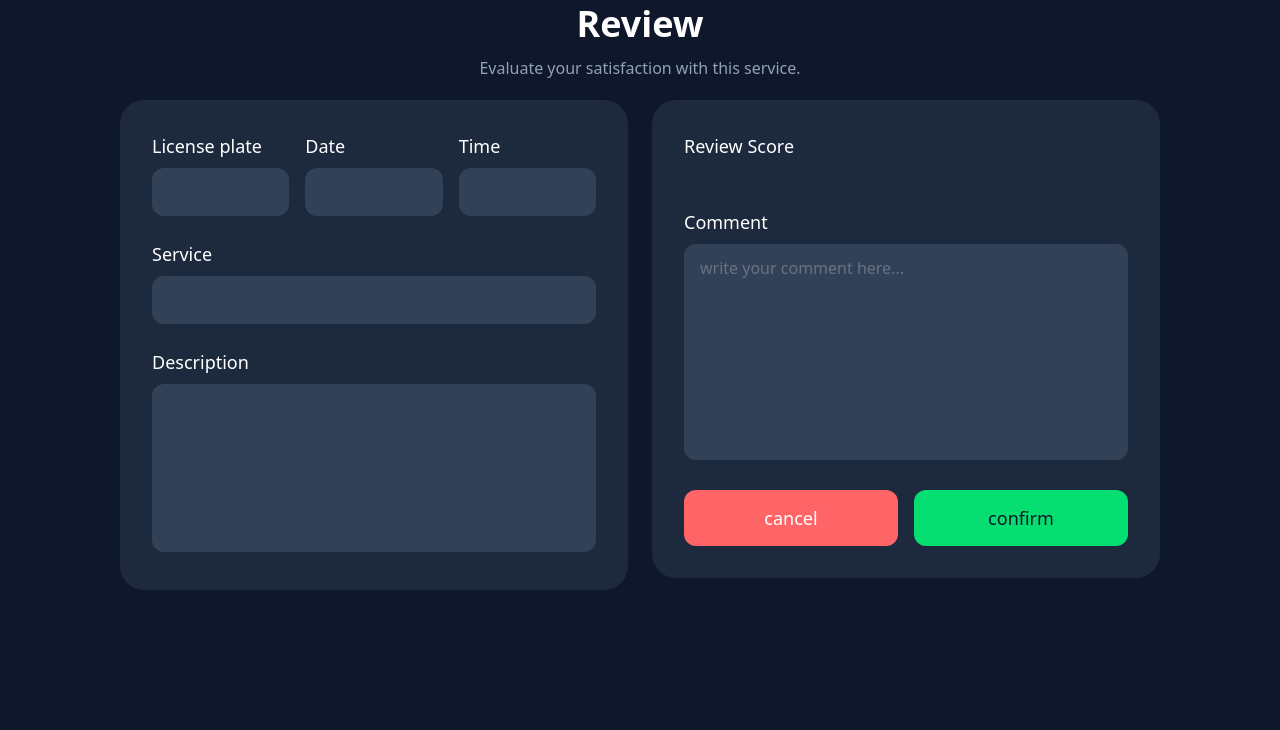
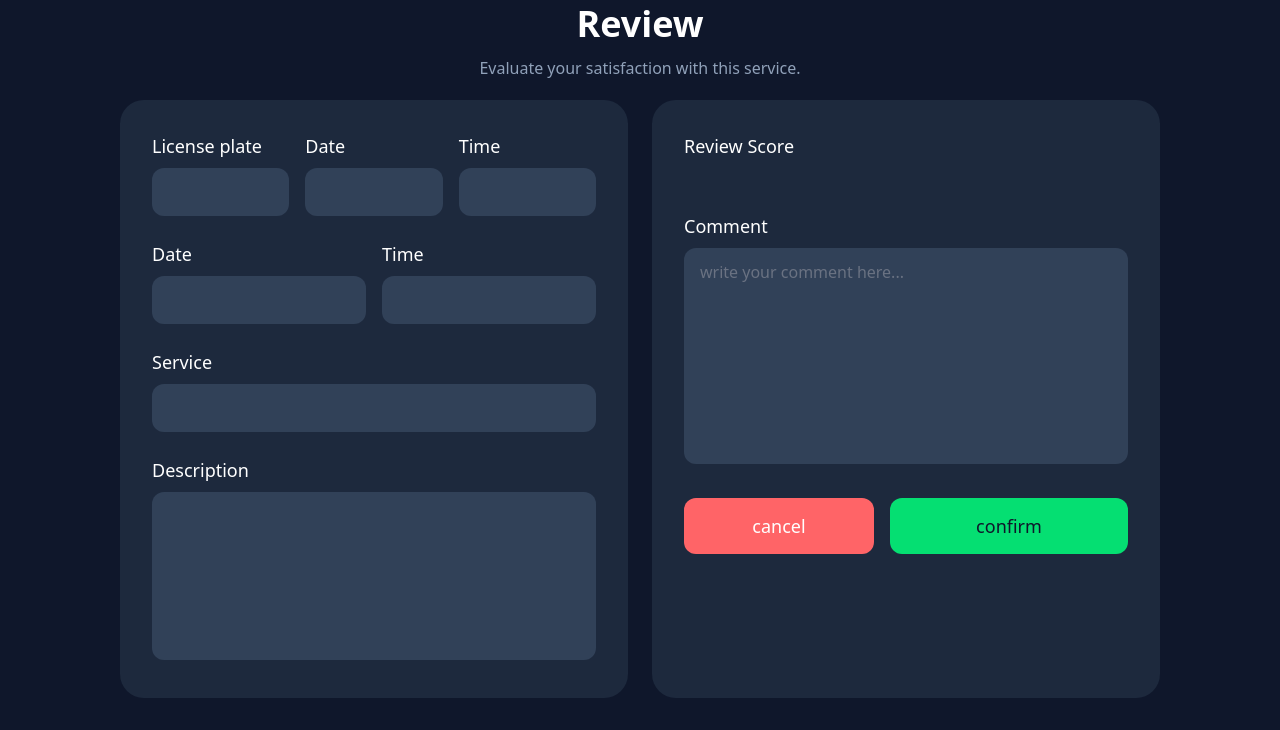
Before and after one commit to nuttawit007/EVConnectService-SSR, a Django app: template client/templates/review.html in a window 1280 px wide. Shown: the part 132-862 px from the top of the page. Before the commit the page ends 722 px from the top, so only its background shows below. Run offline with Django 5.2, Linux system fonts and the light colour scheme; the template is opened without the code that fills it: values that come from a table or form of the project are taken from there, others are empty; parts of the project's set-up code (start-up, migrations or seed data) failed here and were passed over.

Commit message:
fix(ui) : Enhance review page with appointment date and time
Added display of appointment date and time in the review form. Improved layout and styling for review score, comment, and action buttons, including replacing the cancel button with a link to the appointment page.

```diff
--- a/client/templates/review.html
+++ b/client/templates/review.html
@@ -42,6 +42,27 @@
             </div>
         </div>
 
+        <div class="grid grid-cols-2 gap-4 mb-6">
+            <div>
+                <label class="block text-white text-lg mb-2">Date</label>
+                <input
+                    type="text"
+                    value="{{ appointment.date|date:'d/m/Y' }}"
+                    readonly
+                    class="w-full px-4 py-3 bg-slate-700 text-gray-400 rounded-xl focus:outline-none cursor-not-allowed"
+                >
+            </div>
+            <div>
+                <label class="block text-white text-lg mb-2">Time</label>
+                <input
+                    type="text"
+                    value="{{ appointment.time|time:'H:i' }}"
+                    readonly
+                    class="w-full px-4 py-3 bg-slate-700 text-gray-400 rounded-xl focus:outline-none cursor-not-allowed"
+                >
+            </div>
+        </div>
+
         <!-- Service -->
         <div class="mb-6">
             <label class="block text-white text-lg mb-2">Service</label>
@@ -63,9 +84,9 @@
     <!-- Right Column - Review and Comment -->
     <form method="POST" action="{% url 'review' appointment_id=appointment.id %}">
         {% csrf_token %}
-        <div class="flex flex-col gap-4 bg-slate-800 rounded-3xl p-8">
+        <div class="flex flex-col gap-5 bg-slate-800 rounded-3xl p-8 h-full">
             <!-- Review Score -->
-            <div class="flex-1">
+            <div>
                 <label class="block text-white text-lg mb-6">Review Score</label>
                 <div class="flex justify-center gap-4">
                     {% for i in score %}
@@ -84,13 +105,13 @@
             </div>
 
             <!-- Comment -->
-            <div class="flex-1">
+            <div>
                 <label class="block text-white text-lg mb-2">Comment</label>
                 <textarea
                     name="comment"
                     rows="8"
                     placeholder="write your comment here..."
-                    class="w-full h-full px-4 py-3 bg-slate-700 text-white placeholder-gray-500 rounded-xl focus:outline-none focus:ring-2 focus:ring-yellow-400 resize-none"
+                    class="w-full px-4 py-3 bg-slate-700 text-white placeholder-gray-500 rounded-xl focus:outline-none focus:ring-2 focus:ring-yellow-400 resize-none"
                 >{{ form.data.comment }}</textarea>
                 <div class="text-red-400 text-sm mt-2">
                     {{ form.comment.errors }}
@@ -98,13 +119,15 @@
             </div>
 
             <!-- Action Buttons -->
-            <div class="flex-1 flex justify-between gap-4">
-                <button type="button" onclick="window.history.back()"
-                        class="flex-1 px-6 py-3.5 bg-red-400 hover:bg-red-500 text-white rounded-xl font-medium transition-colors text-lg">
-                    cancel
-                </button>
+            <div class="flex gap-4">
+                <a href="{% url 'appointment' %}" class="flex-1">
+                    <button type="button"
+                            class="w-full px-6 py-3.5 bg-red-400 hover:bg-red-500 text-white rounded-xl font-medium transition-colors text-lg cursor-pointer">
+                        cancel
+                    </button>
+                </a>
                 <button type="submit"
-                    class="flex-1 px-6 py-3.5 bg-green-400 hover:bg-green-500 text-slate-900 rounded-xl font-medium transition-colors text-lg">
+                    class="flex-1 px-6 py-3.5 bg-green-400 hover:bg-green-500 text-slate-900 rounded-xl font-medium transition-colors text-lg cursor-pointer">
                     confirm
                 </button>
             </div>
```
